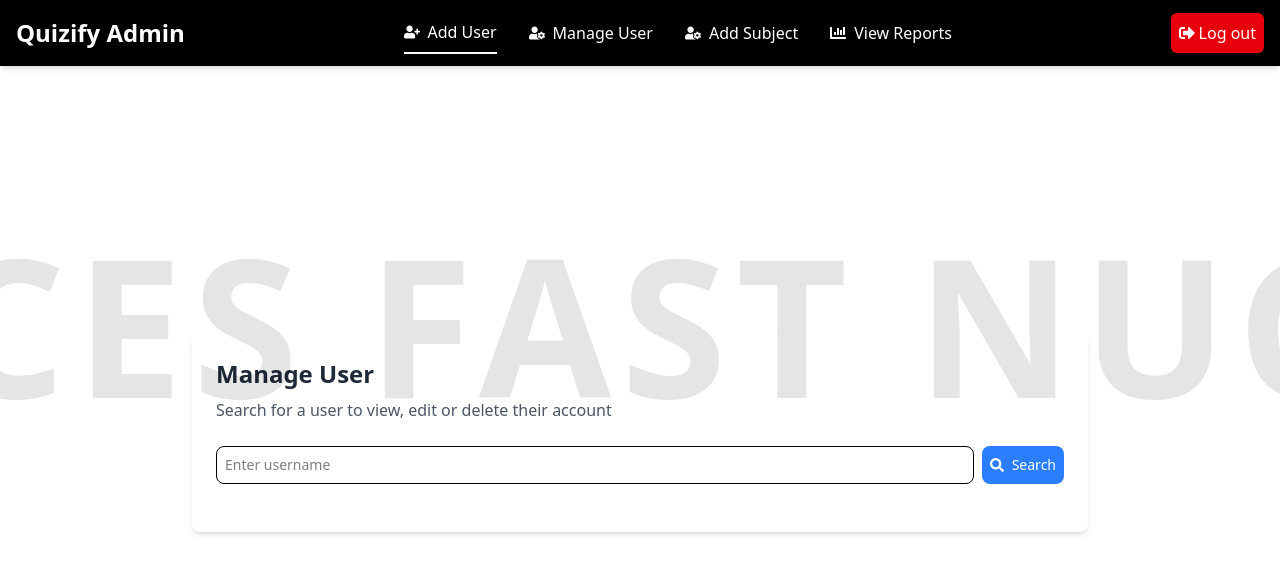
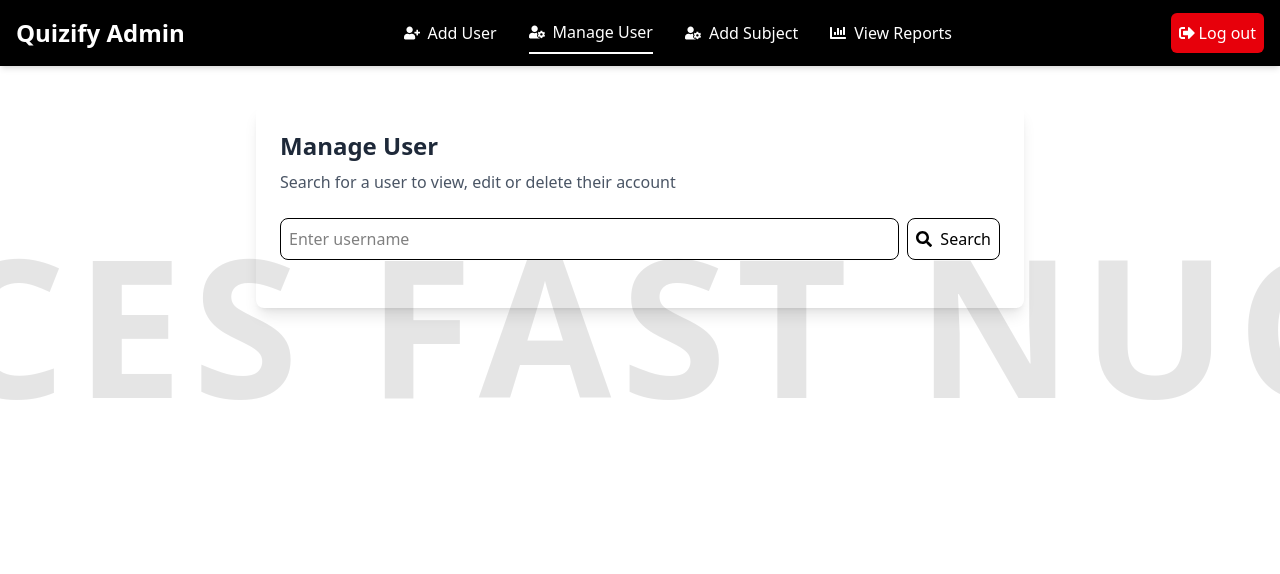
Before and after one commit to SDATEAM4/Quizify, a React (Vite) app in the folder frontend/: page /admin/manageUser in a window 1280 px wide. Shown: the top 574 px of the page. Built offline with nearby package versions, Linux system fonts and the light colour scheme.

Commit message:
[modify] fix all admin responsive issues

```diff
--- a/frontend/src/components/adminNavbar.jsx
+++ b/frontend/src/components/adminNavbar.jsx
@@ -7,75 +7,62 @@ import {
   FaBars,
   FaTimes,
 } from "react-icons/fa";
-import { useNavigate } from "react-router-dom";
+import { useNavigate, useLocation } from "react-router-dom";
 import { useAuth } from "../context/authContext";
 
 export const AdminNavBar = () => {
-  const [activeTab, setActiveTab] = useState("addUser");
-  const [menuOpen, setMenuOpen] = useState(false); // For mobile menu toggle
+  const [menuOpen, setMenuOpen] = useState(false);
   const navigate = useNavigate();
+  const location = useLocation();
   const { logout } = useAuth();
 
-  const handleLogout = async () => {
+  const handleLogout = () => {
     logout();
     navigate("/");
   };
 
-  const handleNavClick = (tab, path) => {
-    setActiveTab(tab);
+  const handleNavClick = (path) => {
     navigate(path);
-    setMenuOpen(false); // Close mobile menu on navigation
+    setMenuOpen(false);
   };
+
+  const currentPath = location.pathname;
+  const isActive = (path) => currentPath === path;
+
+  const navLinks = [
+    { label: "Add User", icon: <FaUserPlus />, path: "/admin/addUser" },
+    { label: "Manage User", icon: <FaUserCog />, path: "/admin/manageUser" },
+    { label: "Add Subject", icon: <FaUserCog />, path: "/admin/addSubject" },
+    { label: "View Reports", icon: <FaChartBar />, path: "/admin/viewReports" },
+  ];
 
   return (
     <header className="bg-black text-white shadow-md z-20 w-full">
       <div className="container mx-auto px-4 py-3 flex justify-between items-center">
         <div className="text-2xl font-bold">Quizify Admin</div>
 
-        {/* Desktop Nav */}
+        {/* Desktop Navigation */}
         <nav className="hidden md:flex items-center space-x-8">
+          {navLinks.map(({ label, icon, path }) => (
             <button
-            className={`cursor-pointer py-2 flex items-center relative group ${
-              activeTab === "addUser" ? "border-b-2 border-white" : ""
+              key={label}
+              onClick={() => handleNavClick(path)}
+              className={`relative group py-2 flex items-center transition-all duration-200 ${
+                isActive(path) ? "border-b-2 border-white" : ""
               }`}
-            onClick={() => handleNavClick("addUser", "/admin/addUser")}
             >
-            <FaUserPlus className="mr-2" /> Add User
+              {icon}
+              <span className="ml-2">{label}</span>
+              <span className="absolute left-0 -bottom-0.5 w-0 h-0.5 bg-white transition-all duration-300 group-hover:w-full"></span>
             </button>
-
-          <button
-            className={`cursor-pointer py-2 flex items-center relative group ${
-              activeTab === "manageUser" ? "border-b-2 border-white" : ""
-            }`}
-            onClick={() => handleNavClick("manageUser", "/admin/manageUser")}
-          >
-            <FaUserCog className="mr-2" /> Manage User
-          </button>
-
-          <button
-            className={`cursor-pointer py-2 flex items-center relative group ${
-              activeTab === "subject" ? "border-b-2 border-white" : ""
-            }`}
-            onClick={() => handleNavClick("subject", "/admin/addSubject")}
-          >
-            <FaUserCog className="mr-2" /> Add Subject
-          </button>
-
-          <button
-            className={`cursor-pointer py-2 flex items-center relative group ${
-              activeTab === "viewReports" ? "border-b-2 border-white" : ""
-            }`}
-            onClick={() => handleNavClick("viewReports", "/admin/viewReports")}
-          >
-            <FaChartBar className="mr-2" /> View Reports
-          </button>
+          ))}
         </nav>
 
-        {/* Logout Button - Always visible */}
+        {/* Logout Button */}
         <div className="hidden md:flex items-center space-x-3">
           <button
-            className="bg-red-600 p-2 rounded-md hover:bg-white hover:text-red-500 transition-all duration-300 flex items-center gap-1"
             onClick={handleLogout}
+            className="bg-red-600 p-2 rounded-md hover:bg-white hover:text-red-600 transition-all duration-300 flex items-center gap-1"
           >
             <FaSignOutAlt />
             Log out
@@ -94,37 +81,23 @@ export const AdminNavBar = () => {
       {/* Mobile Menu */}
       {menuOpen && (
         <div className="md:hidden bg-black border-t border-gray-700 px-4 pb-4 space-y-3">
+          {navLinks.map(({ label, icon, path }) => (
             <button
-            className="w-full flex items-center gap-2 py-2"
-            onClick={() => handleNavClick("addUser", "/admin/addUser")}
+              key={label}
+              onClick={() => handleNavClick(path)}
+              className={`w-full flex items-center gap-2 py-2 px-3 rounded-md transition-all ${
+                isActive(path)
+                  ? "bg-white text-black font-semibold"
+                  : "text-gray-300 hover:bg-gray-800"
+              }`}
             >
-            <FaUserPlus />
-            Add User
+              {icon}
+              {label}
             </button>
+          ))}
           <button
-            className="w-full flex items-center gap-2 py-2"
-            onClick={() => handleNavClick("manageUser", "/admin/manageUser")}
-          >
-            <FaUserCog />
-            Manage User
-          </button>
-          <button
-            className="w-full flex items-center gap-2 py-2"
-            onClick={() => handleNavClick("subject", "/admin/addSubject")}
-          >
-            <FaUserCog />
-            Add Subject
-          </button>
-          <button
-            className="w-full flex items-center gap-2 py-2"
-            onClick={() => handleNavClick("viewReports", "/admin/viewReports")}
-          >
-            <FaChartBar />
-            View Reports
-          </button>
-          <button
+            onClick={handleLogout}
             className="w-full flex items-center gap-2 py-2 text-red-400 hover:text-red-200"
-            onClick={handleLogout}
           >
             <FaSignOutAlt />
             Log out
--- a/frontend/src/pages/adminViewReports.jsx
+++ b/frontend/src/pages/adminViewReports.jsx
@@ -89,7 +89,7 @@ export default function ViewReports() {
               <div key={subject.subjectId} className="bg-white p-6 z-20 rounded-lg shadow-sm border border-gray-200">
                 <div className="flex items-center mb-4">
                   <div className="bg-blue-100 rounded-full p-2 mr-3">
-                    <svg className="h-5 w-5 text-blue-600" fill="none" viewBox="0 0 24 24" stroke="currentColor">
+                    <svg className="h-5 w-5 text-gray-900" fill="none" viewBox="0 0 24 24" stroke="currentColor">
                       <path strokeLinecap="round" strokeLinejoin="round" strokeWidth={2} d="M12 6.253v13m0-13C10.832 5.477 9.246 5 7.5 5S4.168 5.477 3 6.253v13C4.168 18.477 5.754 18 7.5 18s3.332.477 4.5 1.253m0-13C13.168 5.477 14.754 5 16.5 5c1.747 0 3.332.477 4.5 1.253v13C19.832 18.477 18.247 18 16.5 18c-1.746 0-3.332.477-4.5 1.253" />
                     </svg>
                   </div>
@@ -130,7 +130,7 @@ export default function ViewReports() {
                 </div>
 
                 <button
-                  className="mt-2 text-sm text-blue-600 hover:text-blue-800 font-medium flex items-center"
+                  className="mt-2 text-sm text-gray-600 hover:text-gray-800 font-medium flex items-center hover:cursor-pointer"
                   onClick={() => toggleSubjectDetails(subject.subjectId)}
                 >
                   {expandedSubject === subject.subjectId ? (
--- a/frontend/src/pages/manageUser.jsx
+++ b/frontend/src/pages/manageUser.jsx
@@ -17,9 +17,9 @@ export default function ManageUserComponent() {
   const [successMessage, setSuccessMessage] = useState("");
   const [isLoading, setIsLoading] = useState(false);
 
-  useEffect(()=>{
+  useEffect(() => {
     document.title = 'Quizify - Admin Manager User'
-  },[])
+  }, [])
 
   const handleSearch = async (e) => {
     e.preventDefault();
@@ -111,25 +111,25 @@ export default function ManageUserComponent() {
 
   const handleSave = async () => {
 
-    try{
-      if(newPassword!=''){
+    try {
+      if (newPassword != '') {
 
         await axios.put(`http://localhost:8080/Quizify/forgot-password/reset?email=${userData.email}&newPassword=${newPassword}`)
         toast.success("Password changed successfully")
       }
       // setting courses now
-      try{
+      try {
         const idsString = subjects.map(course => course.id).join(',');
         console.log(idsString)
         await axios.put(`http://localhost:8080/Quizify/admin/subjects/overwrite-user-subjects?userId=${userData.id}&subjects=${idsString}`)
         console.log(userData.id)
         toast.success("Courses updated successfully")
       }
-      catch(error){
+      catch (error) {
         toast.error("Could not update courses")
       }
     }
-    catch(error){
+    catch (error) {
       error.message
       toast.error("Could not update password")
     }
@@ -165,39 +165,43 @@ export default function ManageUserComponent() {
     setSubjects(userData.subjects);
     setConfirmDelete(false);
   };
-
   return (
-    <div className="min-h-screen flex flex-col">
+    <div className="relative min-h-screen flex flex-col">
       <AdminNavBar />
       <BackgroundTypography />
-      <div className="flex justify-center items-center flex-grow px-4 py-8">
-        <div className="bg-white rounded-lg shadow-md p-4 sm:p-6 w-full max-w-4xl">
-          <h1 className="text-xl sm:text-2xl font-bold text-gray-800 mb-2">Manage User</h1>
-          <p className="text-gray-600 mb-4 sm:mb-6 text-sm sm:text-base">
+
+      {/* Content Overlay */}
+      <div className="flex-grow flex justify-center items-start py-10 px-4 sm:px-0">
+
+        <div className="bg-white rounded-lg shadow-lg p-6 max-w-3xl w-full mx-4 sm:mx-auto">
+          <h1 className="text-2xl font-bold text-gray-800 mb-2">Manage User</h1>
+          <p className="text-gray-600 mb-6">
             Search for a user to view, edit or delete their account
           </p>
 
           {/* Success Message */}
           {successMessage && (
-            <div className="bg-green-100 border-l-4 border-green-500 text-green-700 p-4 mb-4 rounded text-sm">
+            <div className="bg-green-100 border-l-4 border-green-500 text-green-700 p-4 mb-6 rounded">
               <p>{successMessage}</p>
             </div>
           )}
 
           {/* Search Form */}
-          <form onSubmit={handleSearch} className="mb-4 sm:mb-6">
-            <div className="flex flex-col sm:flex-row gap-2">
+          <form onSubmit={handleSearch} className="mb-6">
+            <div className="flex items-center">
+              <div className="relative flex-1">
                 <input
                   type="text"
                   value={searchUsername}
                   onChange={(e) => setSearchUsername(e.target.value)}
                   placeholder="Enter username"
-                className="flex-1 p-2 border rounded-lg focus:outline-none focus:ring-2 focus:ring-blue-500 text-sm"
+                  className="w-full p-2 border rounded-lg focus:outline-none focus:ring-2 focus:ring-gray-500"
                   required
                 />
+              </div>
               <button
                 type="submit"
-                className="bg-blue-500 text-white p-2 rounded-lg hover:bg-blue-600 flex items-center justify-center text-sm"
+                className="ml-2 bg-white text-black border border-black p-2 rounded-lg hover:bg-black hover:text-white flex items-center"
                 disabled={isLoading}
               >
                 {isLoading ? (
```
Also changed, not shown: frontend/src/components/addUserModal.jsx (+13 -9 lines). Lines whose indentation alone changed are shown as unchanged.
